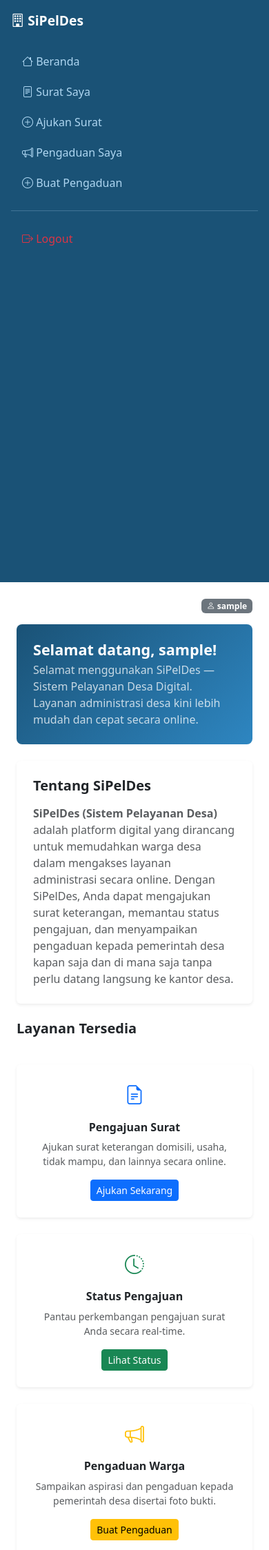
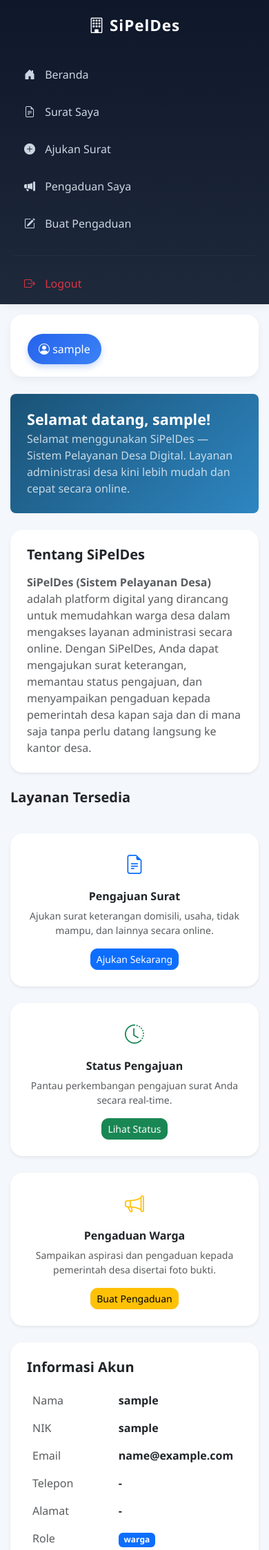
Before and after one commit to Nouval-21/sipledes, a Flask app: page / in a window 390 px wide. Shown: the top 2247 px of the page at 69% size. Run offline with Flask 3, Linux system fonts and the light colour scheme; the visitor is signed in with stand-in values (Sample User, id 1).

Commit message:
Refactor base.html for improved styling and layout
Updated sidebar and main content styles, improved responsiveness, and adjusted alert display.

```diff
--- a/app/templates/base.html
+++ b/app/templates/base.html
@@ -4,62 +4,193 @@
     <meta charset="UTF-8" />
     <meta name="viewport" content="width=device-width, initial-scale=1" />
     <title>{% block title %}SiPelDes{% endblock %}</title>
+
     <link
       href="https://cdn.jsdelivr.net/npm/bootstrap@5.3.0/dist/css/bootstrap.min.css"
       rel="stylesheet"
     />
+
     <link
       href="https://cdn.jsdelivr.net/npm/bootstrap-icons@1.11.0/font/bootstrap-icons.css"
       rel="stylesheet"
     />
+
     <style>
+      body {
+        background: #f4f7fb;
+        font-family: "Segoe UI", Tahoma, Geneva, Verdana, sans-serif;
+      }
+
+      /* =========================
+         SIDEBAR
+      ========================= */
       .sidebar {
         min-height: 100vh;
-        background: #1a5276;
+        background: linear-gradient(180deg, #0f172a, #1e293b);
+        padding-top: 20px;
+        box-shadow: 4px 0 15px rgba(0, 0, 0, 0.08);
       }
+
+      .sidebar-brand {
+        color: white;
+        font-weight: 700;
+        font-size: 1.4rem;
+        text-align: center;
+        margin-bottom: 30px;
+        letter-spacing: 1px;
+      }
+
       .sidebar .nav-link {
-        color: #aed6f1;
+        color: #cbd5e1;
+        padding: 12px 15px;
+        margin-bottom: 6px;
+        border-radius: 12px;
+        transition: all 0.3s ease;
+        font-weight: 500;
       }
+
+      .sidebar .nav-link i {
+        margin-right: 10px;
+      }
+
       .sidebar .nav-link:hover,
       .sidebar .nav-link.active {
-        color: #fff;
-        background: #2e86c1;
-        border-radius: 6px;
+        background: rgba(255, 255, 255, 0.12);
+        color: white;
+        transform: translateX(5px);
       }
-      .sidebar-brand {
-        color: #fff;
-        font-weight: bold;
-        font-size: 1.2rem;
+
+      .sidebar hr {
+        border-color: rgba(255, 255, 255, 0.15);
       }
+
+      /* =========================
+         MAIN CONTENT
+      ========================= */
+      .main-content {
+        padding: 30px;
+      }
+
+      .topbar {
+        background: white;
+        padding: 18px 25px;
+        border-radius: 18px;
+        box-shadow: 0 4px 12px rgba(0, 0, 0, 0.05);
+        margin-bottom: 25px;
+      }
+
+      .page-title {
+        font-weight: 700;
+        color: #1e293b;
+        margin: 0;
+      }
+
+      .user-badge {
+        background: linear-gradient(135deg, #2563eb, #3b82f6);
+        padding: 10px 16px;
+        border-radius: 30px;
+        color: white;
+        font-weight: 500;
+        box-shadow: 0 4px 10px rgba(37, 99, 235, 0.25);
+      }
+
+      /* =========================
+         ALERT
+      ========================= */
+      .alert {
+        border: none;
+        border-radius: 14px;
+      }
+
+      /* =========================
+         CARD STYLE
+      ========================= */
+      .card {
+        border: none;
+        border-radius: 18px;
+        box-shadow: 0 6px 18px rgba(0, 0, 0, 0.06);
+      }
+
+      /* =========================
+         TABLE
+      ========================= */
+      .table {
+        background: white;
+        border-radius: 14px;
+        overflow: hidden;
+      }
+
+      .table thead {
+        background: #e2e8f0;
+      }
+
+      .table th {
+        color: #1e293b;
+      }
+
+      /* =========================
+         BUTTON
+      ========================= */
+      .btn {
+        border-radius: 10px;
+        font-weight: 500;
+      }
+
+      /* =========================
+         BADGE STATUS
+      ========================= */
       .badge-pending {
         background-color: #f39c12;
       }
+
       .badge-diproses {
         background-color: #2980b9;
       }
+
       .badge-selesai {
         background-color: #27ae60;
       }
+
       .badge-ditolak {
         background-color: #c0392b;
       }
+
+      /* =========================
+         RESPONSIVE
+      ========================= */
+      @media (max-width: 768px) {
+        .sidebar {
+          min-height: auto;
+        }
+
+        .main-content {
+          padding: 15px;
+        }
+
+        .topbar {
+          flex-direction: column;
+          align-items: flex-start !important;
+          gap: 10px;
+        }
+      }
     </style>
   </head>
+
   <body>
-    {% with messages = get_flashed_messages(with_categories=true) %} {% if
-    messages %}
+    {% with messages = get_flashed_messages(with_categories=true) %}
+    {% if messages %}
     <div
       style="
         position: fixed;
-        top: 10px;
-        right: 10px;
+        top: 15px;
+        right: 15px;
         z-index: 9999;
-        min-width: 300px;
+        min-width: 320px;
       "
     >
       {% for cat, msg in messages %}
       <div
-        class="alert alert-{{ cat }} alert-dismissible fade show shadow"
+        class="alert alert-{{ cat }} alert-dismissible fade show shadow-sm"
         role="alert"
       >
         {{ msg }}
@@ -71,62 +202,104 @@
       </div>
       {% endfor %}
     </div>
-    {% endif %} {% endwith %} {% if current_user.is_authenticated %}
+    {% endif %}
+    {% endwith %}
+
+    {% if current_user.is_authenticated %}
+
     <div class="container-fluid">
       <div class="row">
-        <!-- Sidebar -->
-        <div class="col-md-2 sidebar p-3">
-          <div class="sidebar-brand mb-4">
+
+        <!-- SIDEBAR -->
+        <div class="col-md-2 sidebar">
+
+          <div class="sidebar-brand">
             <i class="bi bi-building"></i> SiPelDes
           </div>
-          <nav class="nav flex-column gap-1">
-            <a href="{{ url_for('main.index') }}" class="nav-link"
-              ><i class="bi bi-house"></i> Beranda</a
-            >
+
+          <nav class="nav flex-column px-2">
+
+            <a href="{{ url_for('main.index') }}" class="nav-link">
+              <i class="bi bi-house-door-fill"></i> Beranda
+            </a>
+
             {% if current_user.role == 'admin' %}
-            <a href="{{ url_for('admin.dashboard') }}" class="nav-link"
-              ><i class="bi bi-speedometer2"></i> Dashboard Admin</a
-            >
-            <a href="{{ url_for('admin.kelola_surat') }}" class="nav-link"
-              ><i class="bi bi-file-text"></i> Kelola Surat</a
-            >
-            <a href="{{ url_for('admin.kelola_pengaduan') }}" class="nav-link"
-              ><i class="bi bi-megaphone"></i> Kelola Pengaduan</a
-            >
+
+            <a href="{{ url_for('admin.dashboard') }}" class="nav-link">
+              <i class="bi bi-speedometer2"></i> Dashboard Admin
+            </a>
+
+            <a href="{{ url_for('admin.kelola_surat') }}" class="nav-link">
+              <i class="bi bi-file-earmark-text"></i> Kelola Surat
+            </a>
+
+            <a href="{{ url_for('admin.kelola_pengaduan') }}" class="nav-link">
+              <i class="bi bi-megaphone"></i> Kelola Pengaduan
+            </a>
+
             {% else %}
-            <a href="{{ url_for('surat.list_surat') }}" class="nav-link"
-              ><i class="bi bi-file-text"></i> Surat Saya</a
-            >
-            <a href="{{ url_for('surat.ajukan') }}" class="nav-link"
-              ><i class="bi bi-plus-circle"></i> Ajukan Surat</a
-            >
-            <a href="{{ url_for('pengaduan.list_pengaduan') }}" class="nav-link"
-              ><i class="bi bi-megaphone"></i> Pengaduan Saya</a
-            >
-            <a href="{{ url_for('pengaduan.buat') }}" class="nav-link"
-              ><i class="bi bi-plus-circle"></i> Buat Pengaduan</a
-            >
+
+            <a href="{{ url_for('surat.list_surat') }}" class="nav-link">
+              <i class="bi bi-file-earmark-text"></i> Surat Saya
+            </a>
+
+            <a href="{{ url_for('surat.ajukan') }}" class="nav-link">
+              <i class="bi bi-plus-circle-fill"></i> Ajukan Surat
+            </a>
+
+            <a href="{{ url_for('pengaduan.list_pengaduan') }}" class="nav-link">
+              <i class="bi bi-megaphone-fill"></i> Pengaduan Saya
+            </a>
+
+            <a href="{{ url_for('pengaduan.buat') }}" class="nav-link">
+              <i class="bi bi-pencil-square"></i> Buat Pengaduan
+            </a>
+
             {% endif %}
-            <hr style="border-color: #aed6f1" />
-            <a href="{{ url_for('auth.logout') }}" class="nav-link text-danger"
-              ><i class="bi bi-box-arrow-right"></i> Logout</a
-            >
+
+            <hr />
+
+            <a href="{{ url_for('auth.logout') }}" class="nav-link text-danger">
+              <i class="bi bi-box-arrow-right"></i> Logout
+            </a>
+
           </nav>
         </div>
-        <!-- Main Content -->
-        <div class="col-md-10 p-4">
-          <div class="d-flex justify-content-between align-items-center mb-3">
-            <h5 class="text-muted">{% block page_title %}{% endblock %}</h5>
-            <span class="badge bg-secondary"
-              ><i class="bi bi-person"></i> {{ current_user.nama }}</span
-            >
+
+        <!-- MAIN CONTENT -->
+        <div class="col-md-10 main-content">
+
+          <!-- TOPBAR -->
+          <div class="topbar d-flex justify-content-between align-items-center">
+
+            <div>
+              <h4 class="page-title">
+                {% block page_title %}{% endblock %}
+              </h4>
+            </div>
+
+            <div class="user-badge">
+              <i class="bi bi-person-circle"></i>
+              {{ current_user.nama }}
+            </div>
+
           </div>
+
+          <!-- CONTENT -->
           {% block content %}{% endblock %}
+
         </div>
+
       </div>
     </div>
-    {% else %} {% block public_content %}{% endblock %} {% endif %}
+
+    {% else %}
+
+    {% block public_content %}{% endblock %}
+
+    {% endif %}
 
     <script src="https://cdn.jsdelivr.net/npm/bootstrap@5.3.0/dist/js/bootstrap.bundle.min.js"></script>
+
   </body>
 </html>
```
